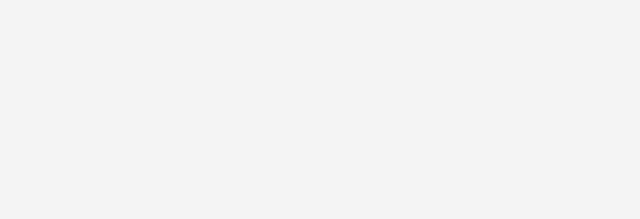
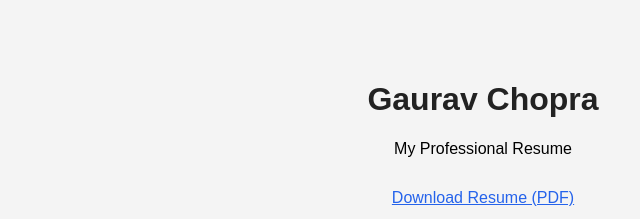
Before and after one commit to gchopra-9/gchopra-9.github.io, a plain HTML site: page index.html in a window 1280 px wide. Shown: the top 219 px of the page, without its empty margins (157-797 px from the left). Drawn offline with Linux system fonts and the light colour scheme.

Commit message:
Add resume section to index.html

```diff
--- a/index.html
+++ b/index.html
@@ -30,4 +30,12 @@
         }
     </style>
 </head>
+    <body>
+    <div class="container">
+        <h1>Gaurav Chopra</h1>
+        <p>My Professional Resume</p>
+        <a href="resume.pdf" download>Download Resume (PDF)</a>
+        <iframe src="resume.pdf"></iframe>
+    </div>
+</body>
 </html>
```
